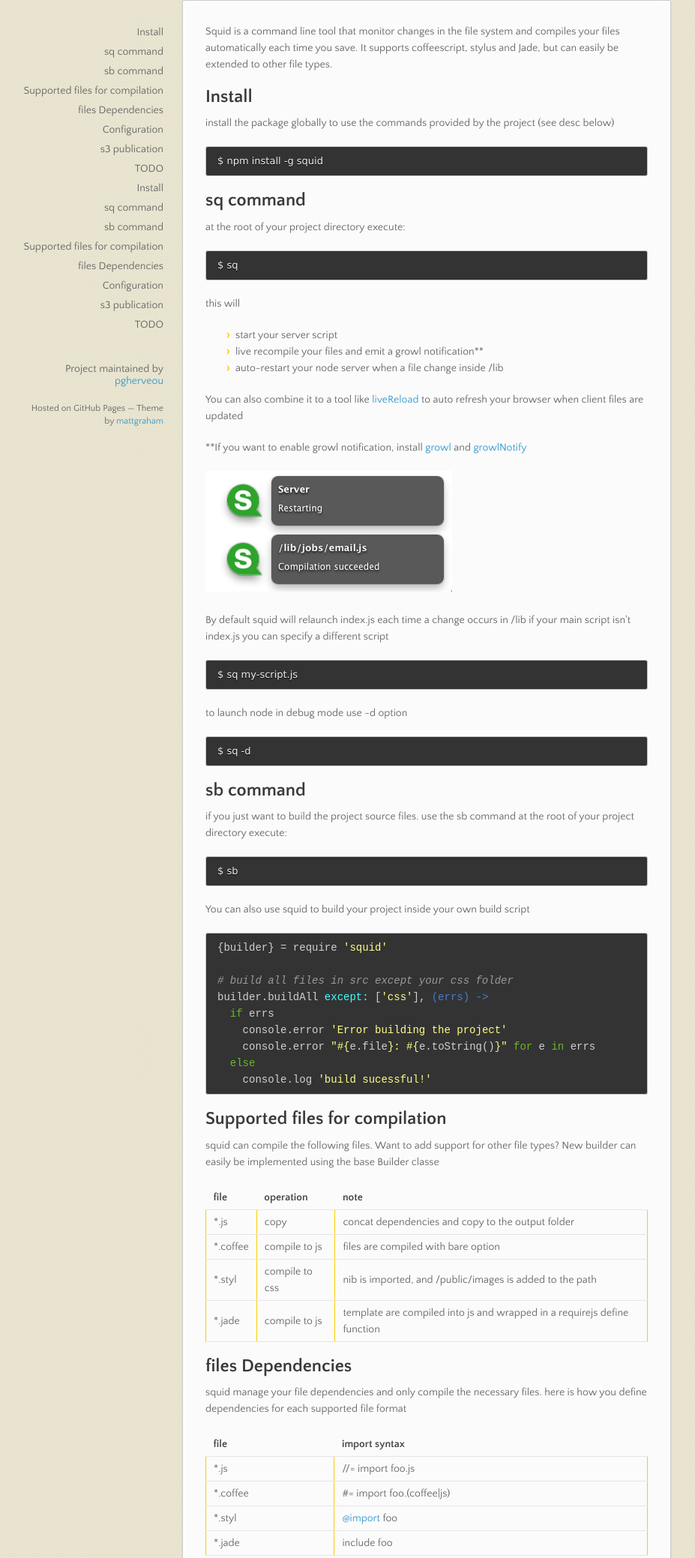
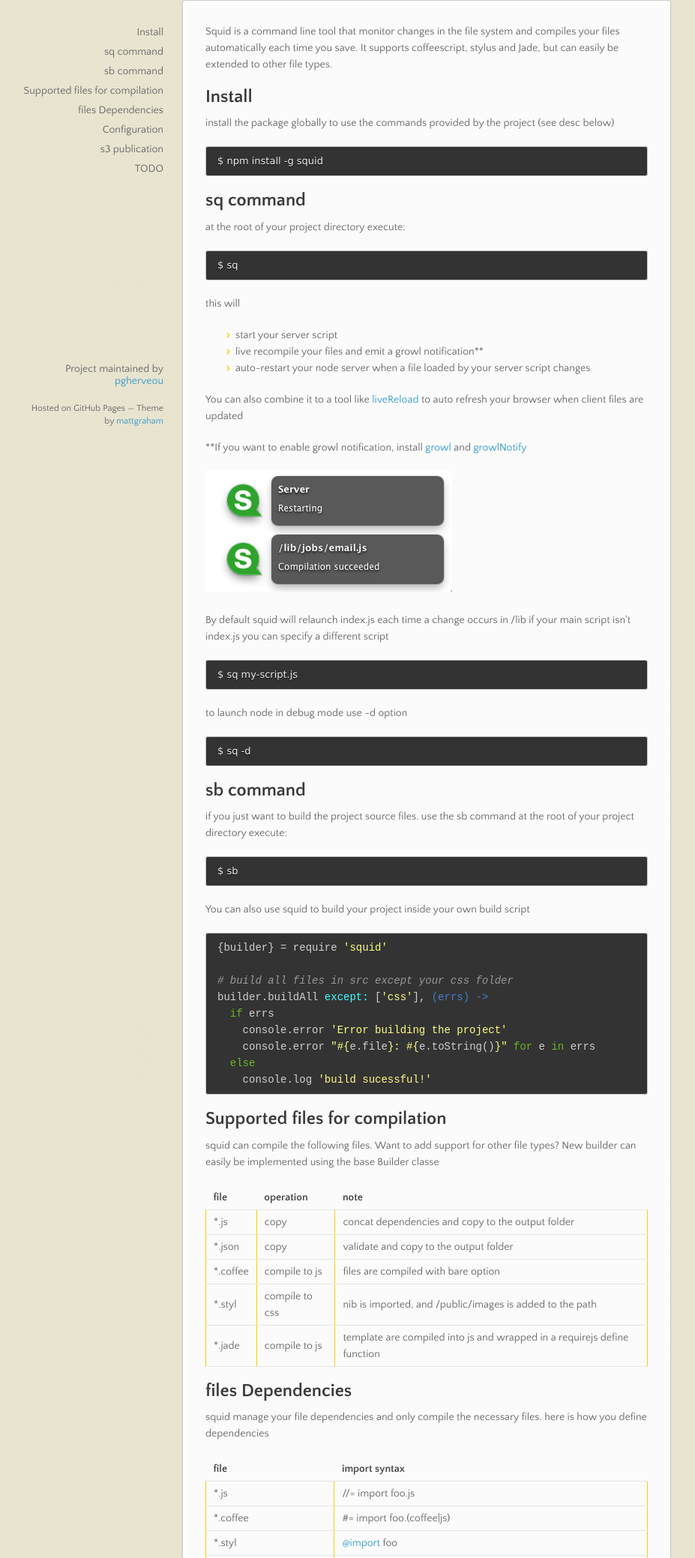
Before and after one commit to pgherveou/squid, a plain HTML site: page index.html in a window 1280 px wide. Shown: the part 190-2268 px from the top of the page at 75% size, without its empty margins (72-999 px from the left). Drawn offline with nearby package versions, Linux system fonts and the light colour scheme.

```diff
--- a/index.html
+++ b/index.html
@@ -15,9 +15,10 @@
 
   </head>
   <body>
+
       <header>
         <h1>Squid</h1>
-        <p>Automatically compile your frontend assets (CoffeeScript, Jade, Stylus, ...)</p>
+        <p>Squid compiles your coffee, jade and stylus files, and publish your assets to amazon s3 </p>
       </header>
 
       <div id="banner">
@@ -35,20 +36,20 @@
 
     <div class="wrapper">
       <nav>
-        <ul><li class="tag-h2 active"><a href="#install">Install</a></li><li class="tag-h2"><a href="#sq-command">sq command</a></li><li class="tag-h2"><a href="#sb-command">sb command</a></li><li class="tag-h2"><a href="#supported-files-for-compilation">Supported files for compilation</a></li><li class="tag-h2"><a href="#files-dependencies">files Dependencies</a></li><li class="tag-h2"><a href="#configuration">Configuration</a></li><li class="tag-h2"><a href="#s3-publication">s3 publication</a></li><li class="tag-h2"><a href="#todo">TODO</a></li></ul>
+        <ul></ul>
       </nav>
-      <section style="height: ">
+      <section>
         <p>Squid is a command line tool that monitor changes in the file system and compiles your files automatically each time you save.
 It supports coffeescript, stylus and Jade, but can easily be extended to other file types.</p>
 
-<h2 id="install">Install</h2>
+<h2>Install</h2>
 
 <p>install the package globally to use the commands provided by the project (see desc below)</p>
 
 <pre><code>$ npm install -g squid
 </code></pre>
 
-<h2 id="sq-command">sq command</h2>
+<h2>sq command</h2>
 
 <p>at the root of your project directory execute:</p>
 
@@ -60,7 +61,7 @@
 <ul>
 <li>start your server script</li>
 <li>live recompile your files and emit a growl notification**</li>
-<li>auto-restart your node server when a file change inside /lib</li>
+<li>auto-restart your node server when a file loaded by your server script changes</li>
 </ul><p>You can also combine it to a tool like <a href="http://livereload.com/" title="liveReload">liveReload</a> to auto refresh your browser when client files are updated</p>
 
 <p>**If you want to enable growl notification, install <a href="http://growl.info/growlupdateavailable" title="growl">growl</a> and <a href="http://growl.info/downloads" title="growlNotify">growlNotify</a></p>
@@ -78,7 +79,7 @@
 <pre><code>$ sq -d
 </code></pre>
 
-<h2 id="sb-command">sb command</h2>
+<h2>sb command</h2>
 
 <p>if you just want to build the project source files. use the sb command
 at the root of your project directory execute:</p>
@@ -99,13 +100,13 @@
     <span class="nx">console</span><span class="p">.</span><span class="nx">log</span> <span class="s">'build sucessful!'</span>
 </pre></div>
 
-<h2 id="supported-files-for-compilation">Supported files for compilation</h2>
+<h2>Supported files for compilation</h2>
 
 <p>squid can compile the following files.
 Want to add support for other file types? New builder can easily be implemented using the base Builder classe</p>
 
 <table>
-<tbody><tr>
+<tr>
 <th>file</th>
 <th>operation</th>
 <th>note</th>
@@ -114,6 +115,11 @@
 <td>*.js</td>
 <td>copy</td>
 <td>concat dependencies and copy to the output folder</td>
+  </tr>
+<tr>
+<td>*.json</td>
+<td>copy</td>
+<td>validate and copy to the output folder</td>
   </tr>
 <tr>
 <td>*.coffee</td>
@@ -130,13 +136,13 @@
 <td>compile to js</td>
 <td>template are compiled into js and wrapped in a requirejs define function</td>
   </tr>
-</tbody></table><h2 id="files-dependencies">files Dependencies</h2>
+</table><h2>files Dependencies</h2>
 
 <p>squid manage your file dependencies and only compile the necessary files.
-here is how you define dependencies for each supported file format</p>
+here is how you define dependencies</p>
 
 <table>
-<tbody><tr>
+<tr>
 <th>file</th>
 <th>import syntax</th>
   </tr>
@@ -157,13 +163,17 @@
 <td>*.jade</td>
 <td>include foo</td>
   </tr>
-</tbody></table><h2 id="configuration">Configuration</h2>
+</table><h2>Configuration</h2>
 
 <p>You can define a squid.json object to specify folder mappings, and compilation options
 Here are the default options if you dont add a squid.json to your project</p>
 
 <div class="highlight"><pre><span class="p">{</span>
   <span class="s2">"src"</span><span class="o">:</span> <span class="s2">"src"</span><span class="p">,</span> <span class="cm">/* source folder */</span>
+   <span class="s2">"server"</span><span class="o">:</span> <span class="p">{</span>
+      <span class="s2">"script"</span><span class="o">:</span> <span class="s2">"index.js"</span><span class="p">,</span> <span class="cm">/* server script to execute */</span>
+       <span class="nx">env</span><span class="o">:</span> <span class="p">{}</span>  <span class="p">,</span> <span class="cm">/*additional ennvironment variables to load*/</span>
+   <span class="p">},</span>
   <span class="s2">"out"</span><span class="o">:</span> <span class="s2">"."</span><span class="p">,</span> <span class="cm">/* build  folder */</span>
   <span class="s2">"jade"</span><span class="o">:</span> <span class="p">{</span> <span class="cm">/* jade default options */</span>
     <span class="s2">"amd"</span><span class="o">:</span> <span class="kc">true</span> <span class="cm">/* wrap jade template inside a requirejs define block */</span>
@@ -177,7 +187,8 @@
 
 <p>So if you have the following project</p>
 
-<pre>./
+<pre>
+./
 |- index.js
 |- src
   |- lib
@@ -192,7 +203,8 @@
 
 <p>after running <strong>sb</strong> or <strong>sq</strong>, squid will generate the following files</p>
 
-<pre>./
+<pre>
+./
 |- index.js
 |- src
   |- ...
@@ -257,7 +269,7 @@
 <span class="p">}</span>
 </pre></div>
 
-<h2 id="s3-publication">s3 publication</h2>
+<h2>s3 publication</h2>
 
 <p>Squid publisher let you upload files within a directory to your amazon s3 bucket.</p>
 
@@ -277,7 +289,7 @@
 
 </pre></div>
 
-<h2 id="todo">TODO</h2>
+<h2>TODO</h2>
 
 <ul>
 <li>Add more compiler options for compiler (PR are welcome)</li>
@@ -286,12 +298,10 @@
       </section>
       <footer>
         <p>Project maintained by <a href="https://github.com/pgherveou">pgherveou</a></p>
-        <p><small>Hosted on GitHub Pages — Theme by <a href="http://twitter.com/#!/michigangraham">mattgraham</a></small></p>
+        <p><small>Hosted on GitHub Pages &mdash; Theme by <a href="http://twitter.com/#!/michigangraham">mattgraham</a></small></p>
       </footer>
     </div>
     <!--[if !IE]><script>fixScale(document);</script><![endif]-->
 
-
-</body>
-
+  </body>
 </html>
```
Also changed, not shown: params.json (+1 -1 lines).
